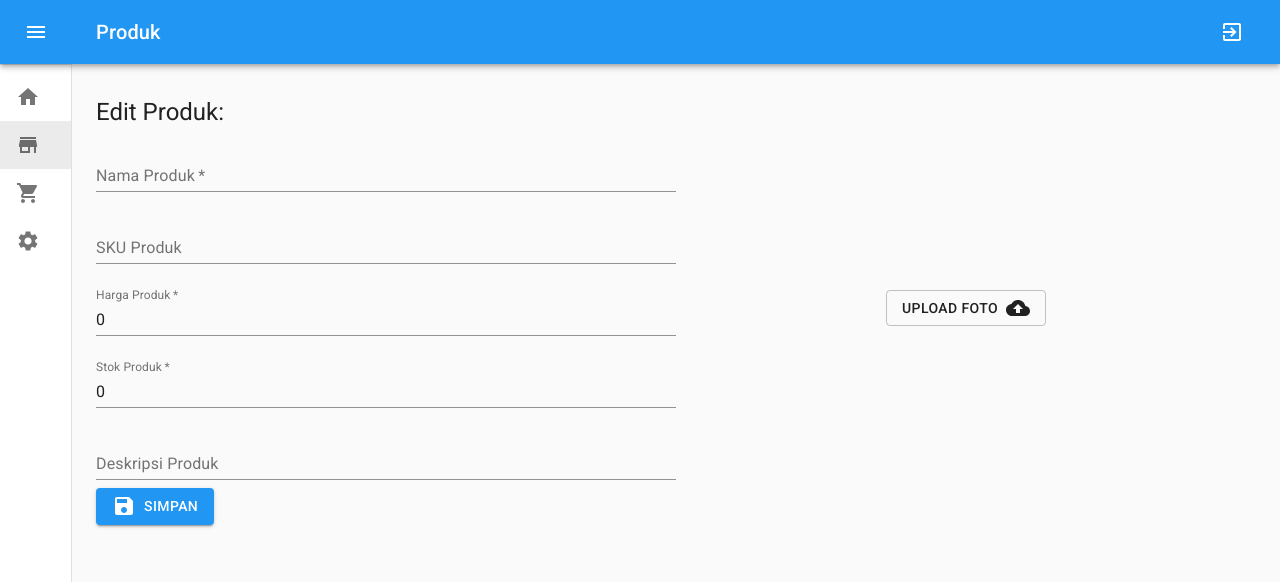
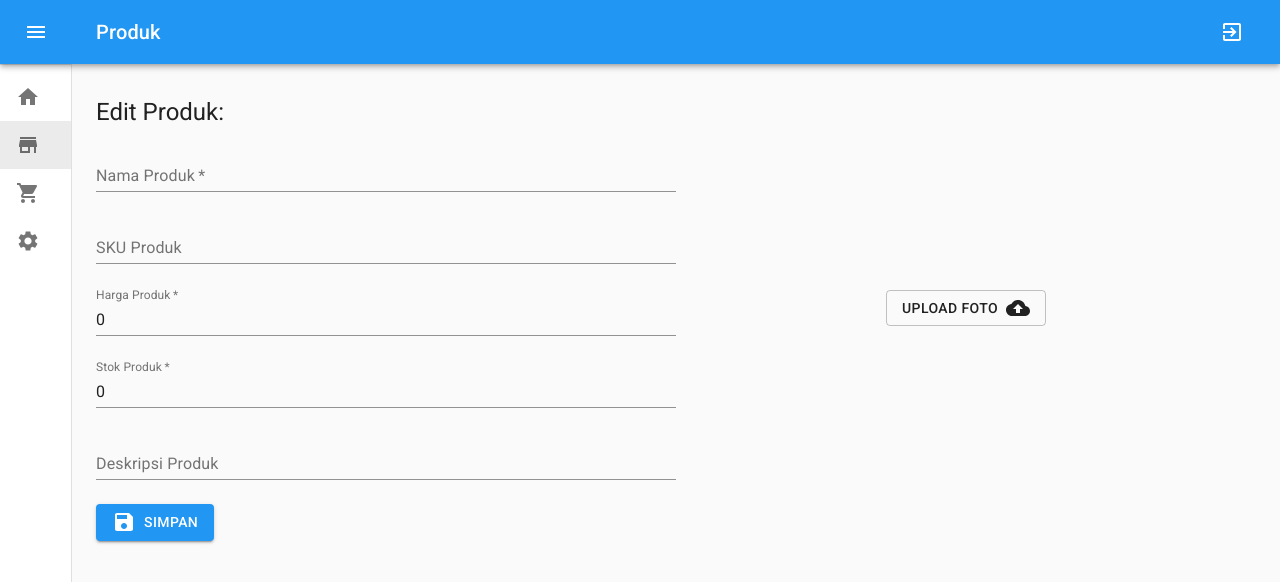
Before and after one commit to wildenali/aplikasiposwilden, a React (Create React App) app: page /produk/edit/1 in a window 1280 px wide. Shown: the top 582 px of the page. Built offline with nearby package versions, Linux system fonts and the light colour scheme; no server answers; the database is empty; sample sign-in values are in the browser's storage.

Commit message:
tambah style padding pada button simpan

```diff
--- a/src/pages/private/produk/edit.js
+++ b/src/pages/private/produk/edit.js
@@ -289,6 +289,7 @@ function EditProduk({ match }) {
                 </div>
               </Grid>
               <Grid item xs={12}>
+                <div className={classes.actionButton}>
                   <Button
                     disabled={isSubmitting}
                     form="produk-form"
@@ -299,6 +300,7 @@ function EditProduk({ match }) {
                     <SaveIcon className={classes.iconLeft} />
                     Simpan
                   </Button>
+                </div>
               </Grid>
             </Grid>
           </div>
--- a/src/pages/private/produk/styles/edit.js
+++ b/src/pages/private/produk/styles/edit.js
@@ -18,6 +18,9 @@ const useStyles = makeStyles(theme => ({
   },
   iconLeft: {
     marginRight: theme.spacing(1)
+  },
+  actionButton: {
+    paddingTop: theme.spacing(2)
   }
 
 }))
```
Lines whose indentation alone changed are shown as unchanged.
